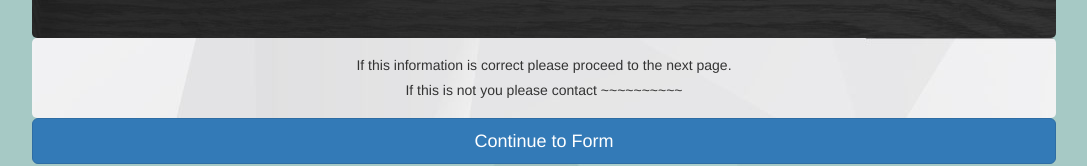
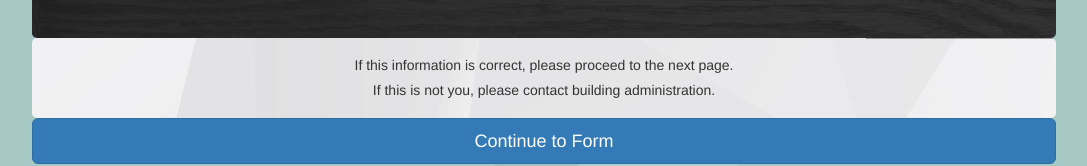
Before and after one commit to R-Wang97/ConAdvantage, a React app: page / in a window 1280 px wide. Shown: the part 352-518 px from the top of the page, without its empty margins (96-1183 px from the left). Built offline with nearby package versions, Linux system fonts and the light colour scheme.

Commit message:
Change Welcome message

```diff
--- a/clientComponents/Welcome.jsx
+++ b/clientComponents/Welcome.jsx
@@ -31,8 +31,8 @@ class Welcome extends React.Component {
 					<h3>Your Room Type: {this.state.roomType}</h3>
 				</div>
 				<div className='row' id='welcomeConfirmInfo'>
-					<h5>If this information is correct please proceed to the next page.</h5>
-					<h5>If this is not you please contact ~~~~~~~~~~</h5>
+					<h5>If this information is correct, please proceed to the next page.</h5>
+					<h5>If this is not you, please contact building administration.</h5>
 				</div>
 				<div className='row' id='welcomeButton'>
 					<button type='button' className='btn btn-primary btn-lg btn-block' onClick={this.props.changeAppState}>Continue to Form</button>
```
